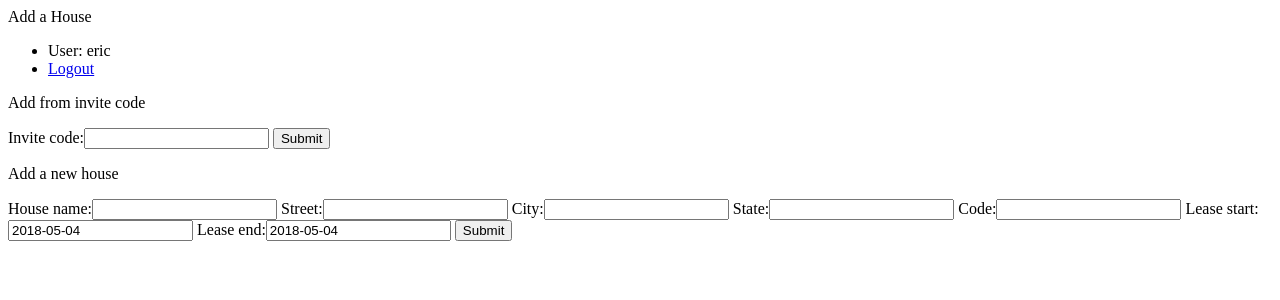
After one commit to mycow/frontdoor, a Django app: page /add-house/ in a window 1280 px wide. The commit adds this page. Shown: the top 300 px of the page. Run offline with Django 3.2, Linux system fonts and the light colour scheme; a user stored in the database is signed in; some libraries are stand-ins or nearby versions.

Commit message:
no message

```diff
--- a/frontdoor/api/forms.py
+++ b/frontdoor/api/forms.py
@@ -3,11 +3,62 @@ from django import forms
 
 from django.core.exceptions import ValidationError
 from django.utils.translation import ugettext_lazy as _
+from django.contrib.auth.forms import UserCreationForm
 import datetime
 
 from .models import *
 from .fields import *
 from .util import *
+
+class AccountSettingsForm(forms.Form):
+    TYPE_CHOICES = (
+        ('T', 'Tenant'),
+        ('L', 'Landlord'),
+    )
+    account_type = forms.ChoiceField(choices=TYPE_CHOICES, label='Account Type')
+
+    def __init__(self, user, *args, **kwargs):
+        super(AccountSettingsForm, self).__init__(*args, **kwargs)
+        # account = Account.objects.get(user__username=user)
+
+class HouseSettingsForm(forms.Form):
+
+    def __init__(self, user, *args, **kwargs):
+        super(HouseSettingsForm, self).__init__(*args, **kwargs)
+
+class InviteForm(forms.Form):
+    invite_code = forms.CharField()
+
+    def __init__(self, user, *args, **kwargs):
+        super(InviteForm, self).__init__(*args, **kwargs)
+
+class AddHouseForm(forms.Form):
+    house_name = forms.CharField(max_length=100, required=False)
+    street = forms.CharField()
+    city = forms.CharField()
+    state = forms.CharField()
+    code = forms.CharField()
+    lease_start = forms.DateField(initial=datetime.date.today)
+    lease_end = forms.DateField(initial=datetime.date.today)
+
+    def __init__(self, user, *args, **kwargs):
+        super(AddHouseForm, self).__init__(*args, **kwargs)
+
+class SetToCurrentLease(forms.Form):
+
+    def __init__(self, user, *args, **kwargs):
+        super(SetToCurrentLease, self).__init__(*args, **kwargs)
+
+# class UserCreateForm(UserCreationForm):
+
+#     class Meta:
+
+class RentCalculator(forms.Form):
+    num_tenants = forms.IntegerField(label='Number of Tenants')
+    total_rent = forms.IntegerField(label='Total Rent')
+
+    def __init__(self, user, *args, **kwargs):
+        super(RentCalculator, self).__init__(*args, **kwargs)
 
 class PostAnnouncement(forms.Form):
     title = forms.CharField(label='Announcement', max_length=140)
--- a/frontdoor/api/urls.py
+++ b/frontdoor/api/urls.py
@@ -30,6 +30,10 @@ urlpatterns = [
     url(r'^api-auth/', include('rest_framework.urls', namespace='rest_framework')),
     path('accounts/', include('django.contrib.auth.urls')),
     path('signup/', views.signup, name='signup'),
+    path('account-settings/', views.accountSettings, name='account-settings'),
+    path('house-settings/', views.houseSettings, name='house-settings'),
+    path('house-settings/<int:house_id>/', views.houseIdSettings),
+    path('add-house/', views.addHouse, name='add-house'),
     path('feed/', views.feed, name='feed'),
     path('rent/', views.rentCalculation, name='rentcalculator'),
     # path('cards/', views.cards, name='cards'),
--- a/frontdoor/api/util.py
+++ b/frontdoor/api/util.py
@@ -11,6 +11,11 @@ from django.db.models import Q
 from django.http import HttpResponse
 from django.contrib.auth.decorators import login_required
 from django.shortcuts import render
+
+def get_houses(request):
+    account = Account.objects.get(user__id=request.user.id)
+    # print (account.leases.all())
+    return account.leases.all()
 
 def get_cards(request):
     user1 = User.objects.filter(username='evl')
--- a/frontdoor/api/views.py
+++ b/frontdoor/api/views.py
@@ -32,8 +32,132 @@ class CardViewSet(viewsets.ModelViewSet):
         return {'user': self.request.user.username}
 
 @login_required
+def accountSettings(request):
+    print (request.method)
+    if request.method == 'POST':
+        # print ("here?")
+        form = AccountSettingsForm(request.user, request.POST)
+        if form.is_valid():
+            print ("here")
+            # form.save()
+            account_type = form.cleaned_data.get('account_type')
+            # raw_password = form.cleaned_data.get('password1')
+            # user = authenticate(username=username, password=raw_password)
+
+            # login(request, user)
+            # TODO: extend the form to cover the rest of this lol
+            if Account.objects.filter(user__id=request.user.id).exists():
+                account = Account.objects.get(user__id=request.user.id)
+                account.account_type = account_type
+            else:
+                account = Account(user=request.user, account_type=account_type)
+            account.save()
+            # evl = Tenant.objects.get(user__username='eric')
+            # lease = evl.current_lease
+            # account.leases.add(lease)
+            if account_type == 'T':
+                tenant = Tenant(user=request.user)
+                tenant.save()
+            elif account_type == 'L':
+                landlord = Landlord(user=request.user)
+                landlord.save()
+            return redirect('/house-settings/')
+    # else:
+    #     form = AccountSettingsForm(request.user)
+    print("no here")
+    form = AccountSettingsForm(request.user)
+    return render(request, 'settings.html', context={'form':form})
+
+@login_required
+def houseIdSettings(request, house_id):
+    house = Lease.objects.get(id=house_id)
+    tenant = Tenant.objects.get(user__id=request.user.id)
+    tenants = Account.objects.filter(leases=house)
+    invite_code = str(house.house.house_name)+'-'+str(house.id)
+
+    if request.method == 'POST':
+        form = SetToCurrentLease(request.user, request.POST)
+        if form.is_valid():
+            tenant.current_lease = house
+            tenant.save()
+
+    is_current_lease = (tenant.current_lease == house)
+    form = SetToCurrentLease(request.user)
+    return render(request, 'house_id_settings.html', context={
+        'house':house,
+        'tenant':tenant,
+        'tenants':tenants,
+        'is_current_lease':is_current_lease,
+        'invite_code':invite_code,
+        'form':form
+    })
+
+@login_required
+def houseSettings(request):
+    # if request.method == 'POST':
+    #     form = HouseSettingsForm(request.user, request.POST)
+    #     if form.is_valid():
+    #         return redirect('/house-settings/')
+    # else:
+    #     form = HouseSettingsForm(request.user)
+    houses = get_houses(request)
+    # if houses:
+    #     print("shet")
+    return render(request, 'house_settings.html', context={'houses':houses})
+
+@login_required
+def addHouse(request):
+    if request.method == 'POST':
+        if 'new_house_btn' in request.POST:
+            new_house_form = AddHouseForm(request.user, request.POST)
+            if new_house_form.is_valid():
+                house_address = Address(
+                    street=new_house_form.cleaned_data.get('street'),
+                    city=new_house_form.cleaned_data.get('city'),
+                    state=new_house_form.cleaned_data.get('state'),
+                    code=new_house_form.cleaned_data.get('code')
+                )
+                house_address.save()
+                house = House(
+                    house_name=new_house_form.cleaned_data.get('house_name'),
+                    house_address=house_address
+                )
+                house.save()
+                lease = Lease(
+                    house=house,
+                    start_date=new_house_form.cleaned_data.get('lease_start'),
+                    end_date=new_house_form.cleaned_data.get('lease_end')
+                )
+                lease.save()
+                account = Account.objects.get(user__id=request.user.id)
+                account.leases.add(lease)
+                account.save()
+                tenant = Tenant.objects.get(user__id=request.user.id)
+                tenant.current_lease = lease
+                tenant.save()
+                return redirect('house-settings')
+        if 'invite_btn' in request.POST:
+            invite_form = InviteForm(request.user, request.POST)
+            if invite_form.is_valid():
+                lease_id = int(invite_form.cleaned_data.get('invite_code').rpartition('-')[-1])
+                # print (lease_id)
+                lease = Lease.objects.get(id=lease_id)
+                account = Account.objects.get(user__id=request.user.id)
+                account.leases.add(lease)
+                account.save()
+                tenant = Tenant.objects.get(user__id=request.user.id)
+                tenant.current_lease = lease
+                tenant.save()
+                return redirect('house-settings')
+
+    new_house_form = AddHouseForm(request.user)
+    invite_form = InviteForm(request.user)
+    return render(request, 'add_house.html', context={'new_house_form':new_house_form, 'invite_form':invite_form})
+
+@login_required
 def rentCalculation(request):
-    return render(request, 'rentcalculator.html', context={})
+    form = RentCalculator(request.user)
+    return render(request, 'rentcalculator.html', context={'form':form})
 
 @login_required
 def feed(request):
@@ -128,14 +252,14 @@ def signup(request):
 
             login(request, user)
             # TODO: extend the form to cover the rest of this lol
-            account = Account(user=user, account_type='T')
-            account.save()
-            evl = Tenant.objects.get(user__username='eric')
-            lease = evl.current_lease
-            account.leases.add(lease)
-            tenant = Tenant(user=request.user, current_lease=lease)
-            tenant.save()
-            return redirect('/feed/')
+            # account = Account(user=user, account_type='T')
+            # account.save()
+            # evl = Tenant.objects.get(user__username='eric')
+            # lease = evl.current_lease
+            # account.leases.add(lease)
+            # tenant = Tenant(user=request.user, current_lease=lease)
+            # tenant.save()
+            return redirect('/account-settings/')
     else:
         form = UserCreationForm()
     return render(request, 'signup.html', {'form': form})
--- a/frontdoor/frontdoor/settings.py
+++ b/frontdoor/frontdoor/settings.py
@@ -30,7 +30,7 @@ SECRET_KEY = 'n$zrmt_isixs3+)!(ooxjn^!z8)^_f!$8+$y^tt27p69ler(i0'
 # SECURITY WARNING: don't run with debug turned on in production!
 DEBUG = True
 
-ALLOWED_HOSTS = ['10.0.0.20', '127.0.0.1', '10.1.10.195']
+ALLOWED_HOSTS = ['10.0.0.20', '127.0.0.1', '10.1.10.195', '172.20.96.165', '172.20.123.123']
 
 
 # Application definition
--- /dev/null
+++ b/frontdoor/templates/add_house.html
@@ -0,0 +1,22 @@
+{% extends 'base_generic.html' %}
+
+{% block title %}Add a House{% endblock %}
+
+{% block content %}
+    <p>Add from invite code</p>
+    <form action="/add-house/" method="post">
+        <!-- <p>Add a house</p> -->
+        {% csrf_token %}
+        {{ invite_form }}
+        <input type="submit" value="Submit" name="invite_btn"/>
+        <!-- <button type="submit">Calculate</button> -->
+    </form>
+    <p>Add a new house</p>
+    <form action="/add-house/" method="post">
+        <!-- <p>Add a house</p> -->
+        {% csrf_token %}
+        {{ new_house_form }}
+        <input type="submit" value="Submit" name="new_house_btn"/>
+        <!-- <button type="submit">Calculate</button> -->
+    </form>
+{% endblock %}
--- a/frontdoor/templates/rentcalculator.html
+++ b/frontdoor/templates/rentcalculator.html
@@ -4,6 +4,9 @@
 
 {% block content %}
     <form>
-        <button type="submit">Calculate</button>
+        {% csrf_token %}
+        {{ form }}
+        <input type="submit" value="Submit" name="prq_btn"/>
+        <!-- <button type="submit">Calculate</button> -->
     </form>
 {% endblock %}
```
Also changed, not shown: frontdoor/templates/house_id_settings.html (added, +33 -0 lines), frontdoor/templates/house_settings.html (added, +15 -0 lines), frontdoor/templates/settings.html (added, +13 -0 lines), frontdoor/db.sqlite3.
